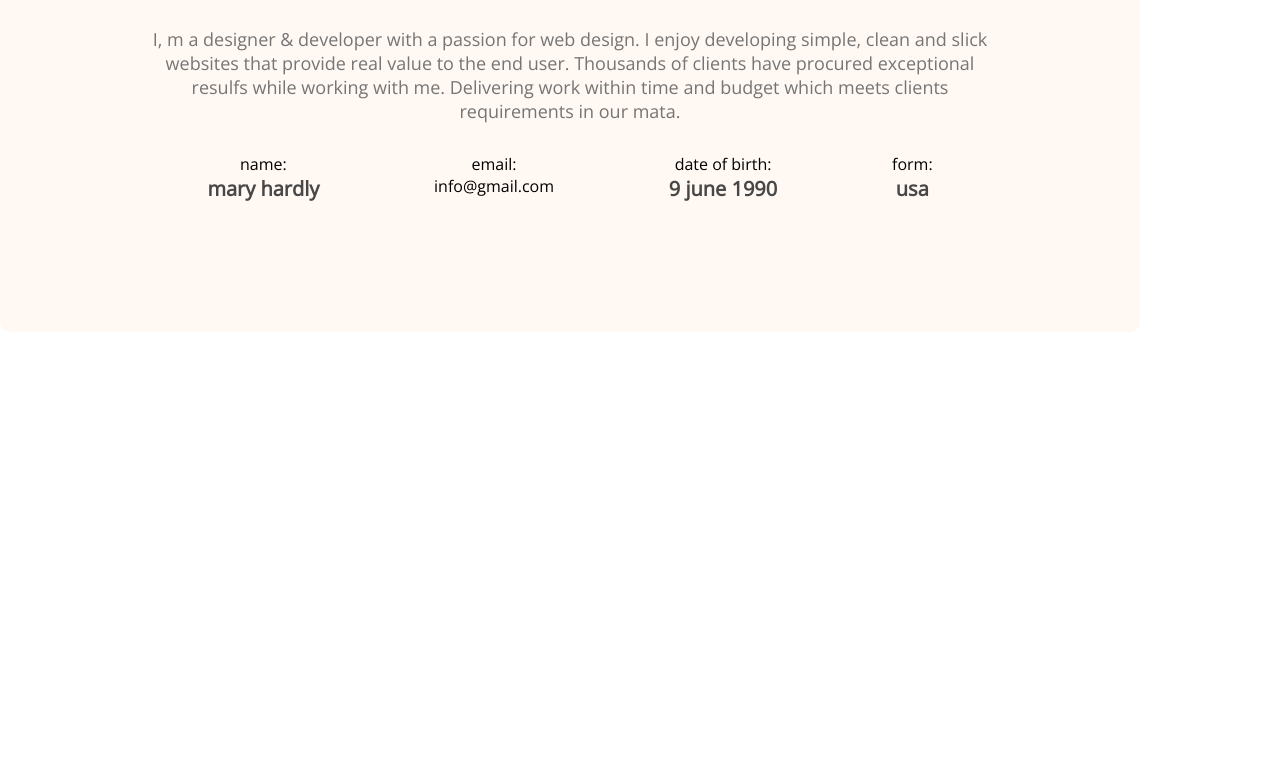
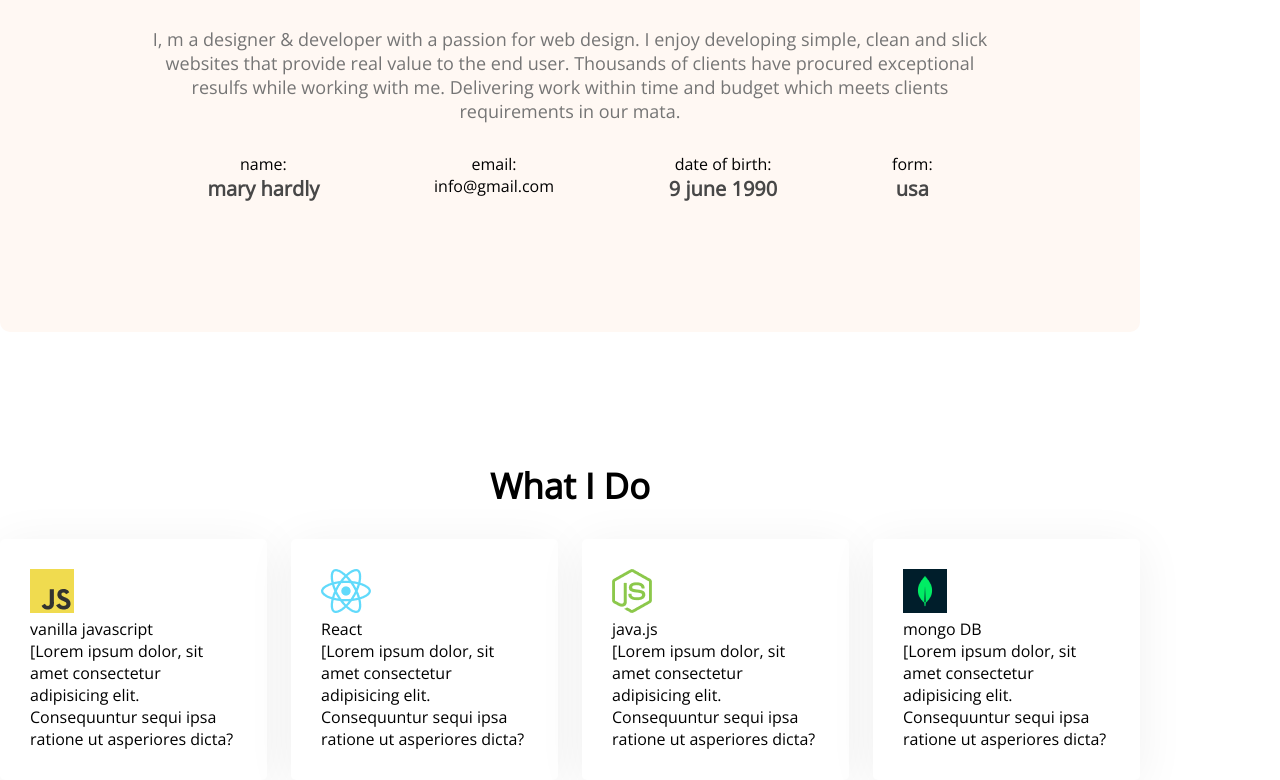
Before and after one commit to Mousumi-Akter72/devloper-portfolio, a plain HTML site: page index.html in a window 1280 px wide. Shown: the part 1150-1930 px from the top of the page. Before the commit the page ends 1482 px from the top, so only its background shows below. Drawn offline with nearby package versions, Linux system fonts and the light colour scheme.

Commit message:
added skills contains

```diff
--- a/develop/portfolio.css
+++ b/develop/portfolio.css
@@ -108,3 +108,31 @@ font-size: 35px;
     font-size: 20px;
     color: #474747;
 }
+.what-i-do{
+    margin-top: 130px;
+
+}
+.skills-container{
+    display: flex;
+    gap: 24px;
+}
+.skill-title{
+    font-weight: 700;
+    font-size: 20px;
+    margin-top: 30px;
+    margin-bottom: 20px;
+    text-align: center;
+
+
+}
+.skill-description{
+    color: #757575;
+}
+.skill{
+
+    background: #FFFFFF;
+box-shadow: 0px 6px 50px rgba(0, 0, 0, 0.06);
+border-radius: 5px;
+padding: 30px;
+
+}
--- a/index.html
+++ b/index.html
@@ -65,6 +65,45 @@
             </div>
 
         </section>
+        <!-- what i do section -->
+        <section class="what-i-do">
+            <h3 class="section-title">What I Do</h3>
+            <div class="skills-container">
+                <div class="skill">
+                    <img src="images/icons/js.png" alt="">
+                    <p class-title>vanilla javascript</p>
+                    <p class-description>[Lorem ipsum dolor, sit amet consectetur adipisicing elit. Consequuntur sequi ipsa ratione ut asperiores dicta?</p>
+
+
+                </div>
+                <div class="skill">
+                    <img src="images/icons/react.png" alt="">
+                    <p class-title>React</p>
+                    <p class-description>[Lorem ipsum dolor, sit amet consectetur adipisicing elit. Consequuntur sequi ipsa ratione ut asperiores dicta?</p>
+
+
+                </div>
+                <div class="skill">
+                    <img src="images/icons/nodejs.png" alt="">
+                    <p class-title>java.js</p>
+                    <p class-description>[Lorem ipsum dolor, sit amet consectetur adipisicing elit. Consequuntur sequi ipsa ratione ut asperiores dicta?</p>
+
+
+                </div>
+                <div class="skill">
+                    <img src="images/icons/mongo.png" alt="">
+                    <p class-title>mongo DB</p>
+                    <p class-description>[Lorem ipsum dolor, sit amet consectetur adipisicing elit. Consequuntur sequi ipsa ratione ut asperiores dicta?</p>
+
+
+                </div>
+
+
+
+
+            </div>
+
+        </section>
 
     </main>
      <footer>
```
